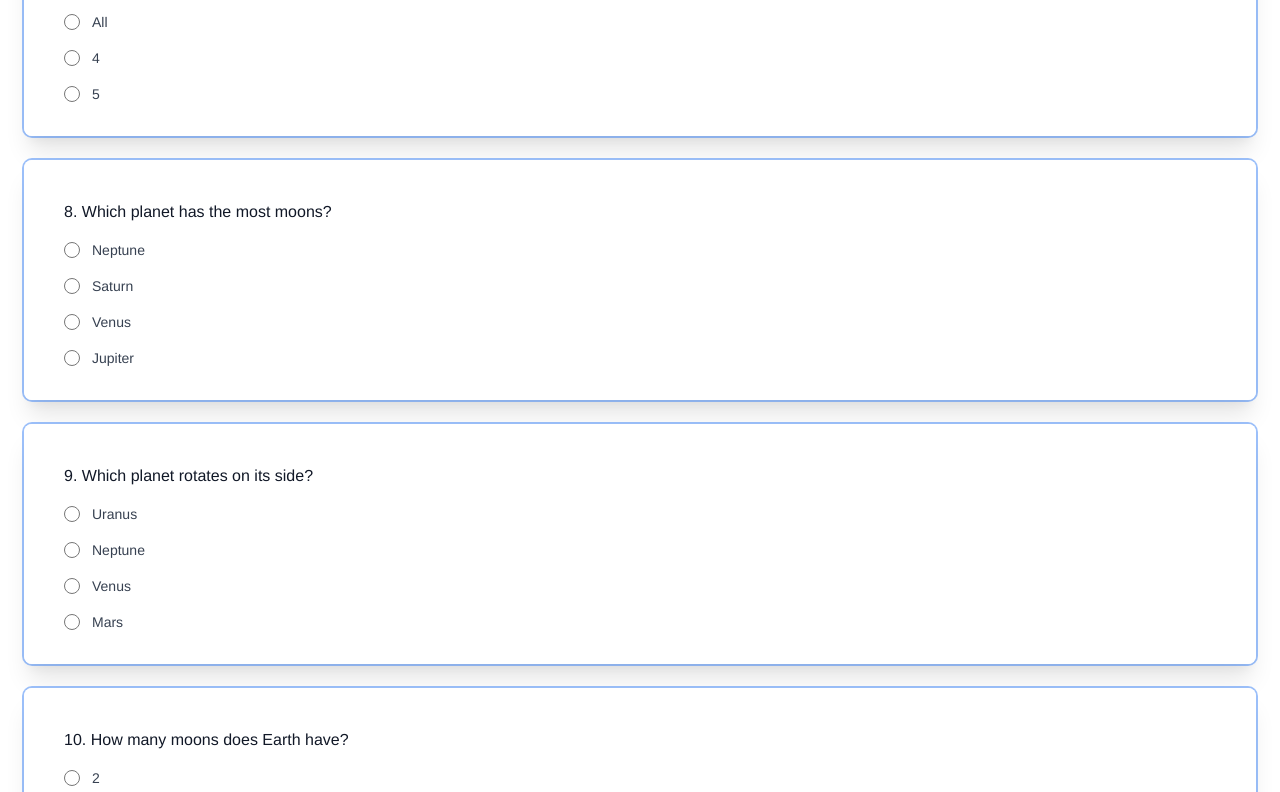
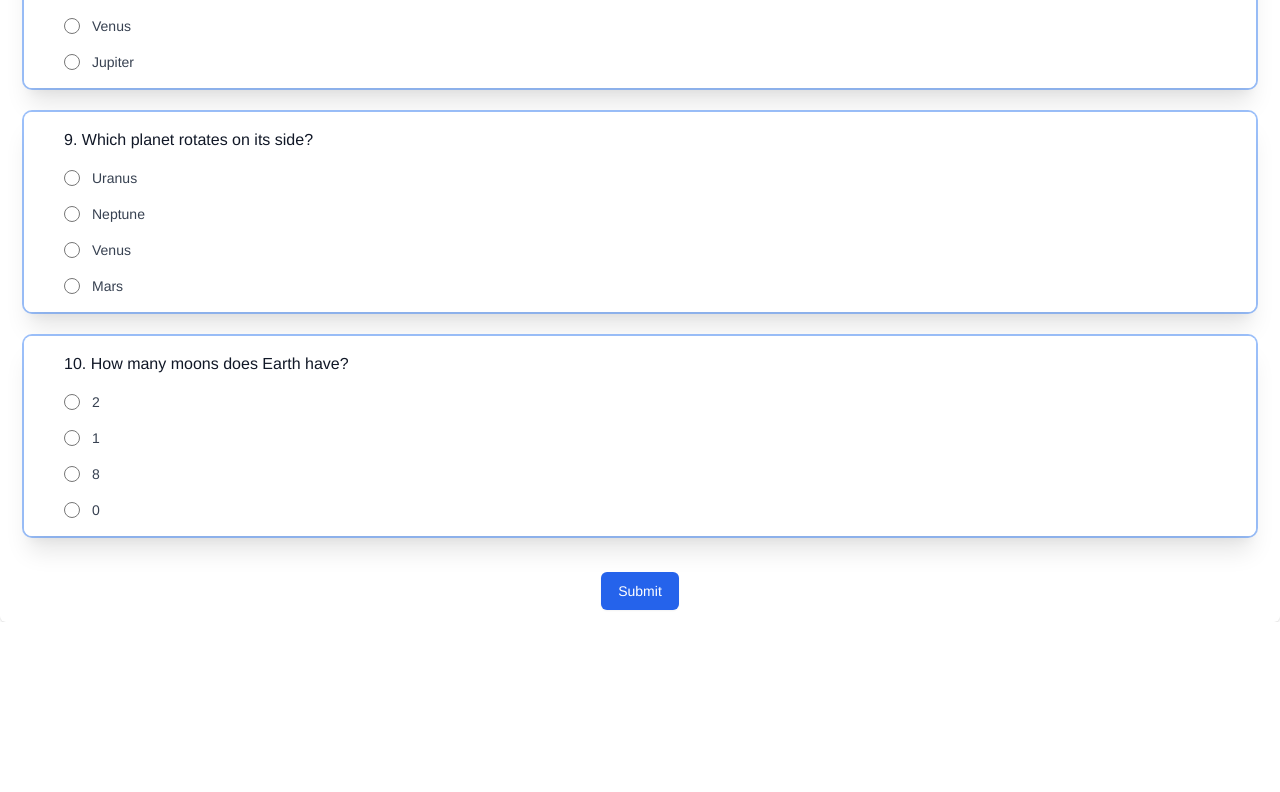
Before and after one commit to Kappalucky/K-questions, a Vue app: page / in a window 1280 px wide. Shown: the part 1768-2560 px from the top of the page. After the commit the page ends 2390 px from the top, so only its background shows below. Built offline with nearby package versions, Linux system fonts and the light colour scheme.

Commit message:
added text via function for correctness. Changed styling a bit. Have to add TS interfaces now and then make final style tweaks before separating into component structure

```diff
--- a/src/App.vue
+++ b/src/App.vue
@@ -1,11 +1,13 @@
 <template>
 <div class="min-h-full mt-6">
   <!--<Questions/>-->
-  <h1 class="text-2xl font-semibold">{{titleState}}</h1>
-  <template v-if="results.number !== null">
-    <h4>Results</h4>
+  <h1 class="text-2xl font-semibold my-2">{{titleState}}</h1>
+  <template v-if="results.number !== null" class="my-2">
+    <h4 class="font-medium text-lg underline">Results</h4>
+    <br/>
     <p>You got {{results.number}} / {{questionsState.length}} questions correct</p>
-    <p>{{results.percentage}}<span>&nbsp;%</span></p>
+    <p class="text-red-600 font-semibold">{{results.percentage}}<span>&nbsp;%</span></p>
+    <br/>
   </template>
   <div v-if="questionsState">
     <form @submit.prevent="handleSubmit">
@@ -14,7 +16,7 @@
           <fieldset
             v-for="(question, index) in questionsState"
             :key="index" :id="'Q'+index"
-            class="relative px-6 pt-10 pb-8 bg-white shadow-xl ring-2 xs:max-w-lg md:max-w-full sm:mx-auto rounded-lg sm:px-10"
+            class="relative p-4 bg-white shadow-xl ring-2 xs:max-w-lg md:max-w-full sm:mx-auto rounded-lg sm:px-10"
             :class="[answers[index] !== '' ? 'ring-gray-900/5' : '']"
             >
             <div>
@@ -28,15 +30,16 @@
                 </label>
               </div>
             </div>
+            <p id="answer-status" class="flex justify-end text-sm font-medium"></p>
           </fieldset>
         </div>
-        <p v-if="pageError.active">{{pageError.message}}</p>
+        <p v-if="pageError.active" class="text-red-600 mx-auto px-2">{{pageError.message}}</p>
         <div class="px-4 py-3 text-center sm:px-6 text-base leading-7 font-semibold">
           <button
           type="submit"
           :disabled="results.number !== null"
-          class="inline-flex justify-center py-2 px-4 border border-transparent shadow-sm text-sm font-medium rounded-md text-white focus:outline-none focus:ring-2 focus:ring-offset-2 focus:ring-indigo-500"
-          :class="[results.number !== null ? 'bg-gray-600 hover:bg-gray-700' : 'bg-indigo-600 hover:bg-indigo-700']"
+          class="inline-flex justify-center py-2 px-4 border border-transparent shadow-sm text-sm font-medium rounded-md text-white focus:outline-none focus:ring-2 focus:ring-offset-2"
+          :class="[results.number !== null ? 'bg-gray-600 hover:bg-gray-700' : 'bg-blue-600 hover:bg-blue-700 focus:ring-blue-600']"
           >
             Submit
           </button>
@@ -107,9 +110,6 @@ const handleSubmit = () => {
 
 const grading = () => {
   /* Each answer in answers array is checked against questionState.answer. Values are calculated based on returned count */
-  //TODO: If values do not match, add error class and messages to panel
-  //TODO: Highlight correct answer based on index of question
-  //TODO: If correct, add success class and message to panel
   let rightAnswerCount = 0;
 
   for (let index = 0; index < unref(answers).length; index++) {
@@ -117,13 +117,19 @@ const grading = () => {
     const correctAnswer = unref(questionsState)[index].answer;
 
     const fieldSet = document.getElementById(`Q${index}`);
+    const answerStatus = fieldSet?.querySelector('#answer-status');
     const fieldSetInputs = fieldSet?.getElementsByTagName('input');
 
     if (answer === correctAnswer) {
       rightAnswerCount++;
 
       fieldSet?.classList.remove('ring-gray-900/5')
-      fieldSet?.classList.add('ring-green-400')
+      fieldSet?.classList.add('ring-green-500')
+
+      if (answerStatus) {
+        answerStatus.classList.add('text-green-500');
+        answerStatus.innerHTML = "Correct"
+      }
 
       if (fieldSetInputs) {
         for (let i = 0; i < fieldSetInputs.length; i++) {
@@ -132,17 +138,18 @@ const grading = () => {
       }
 
     } else {
+      fieldSet?.classList.remove('ring-gray-900/5')
+      fieldSet?.classList.add('ring-red-600')
 
-      fieldSet?.classList.remove('ring-gray-900/5')
-      fieldSet?.classList.add('ring-red-400')
+      if (answerStatus) {
+        answerStatus.classList.add('text-red-600');
+        answerStatus.innerHTML = "Wrong"
+      }
 
       if (fieldSetInputs) {
         for (let i = 0; i < fieldSetInputs.length; i++) {
           fieldSetInputs[i].disabled = true;
-
-          if (fieldSetInputs[i].value === correctAnswer) {
-            fieldSetInputs[i].parentElement?.classList.add('bg-green-400');
-          }
+          fieldSetInputs[i].value === correctAnswer ? fieldSetInputs[i].parentElement?.classList.add('bg-green-500') : '';
         }
       }
     }
```
